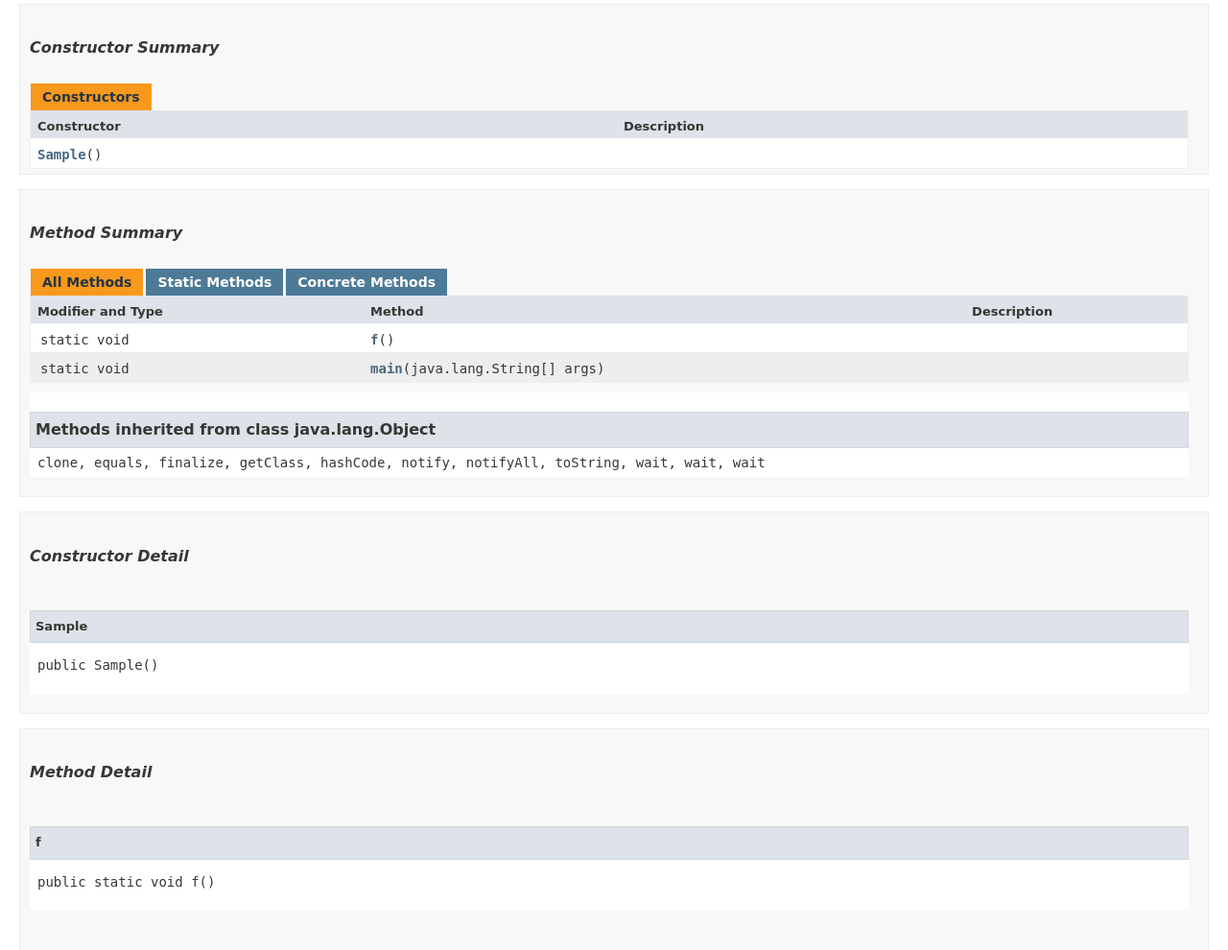
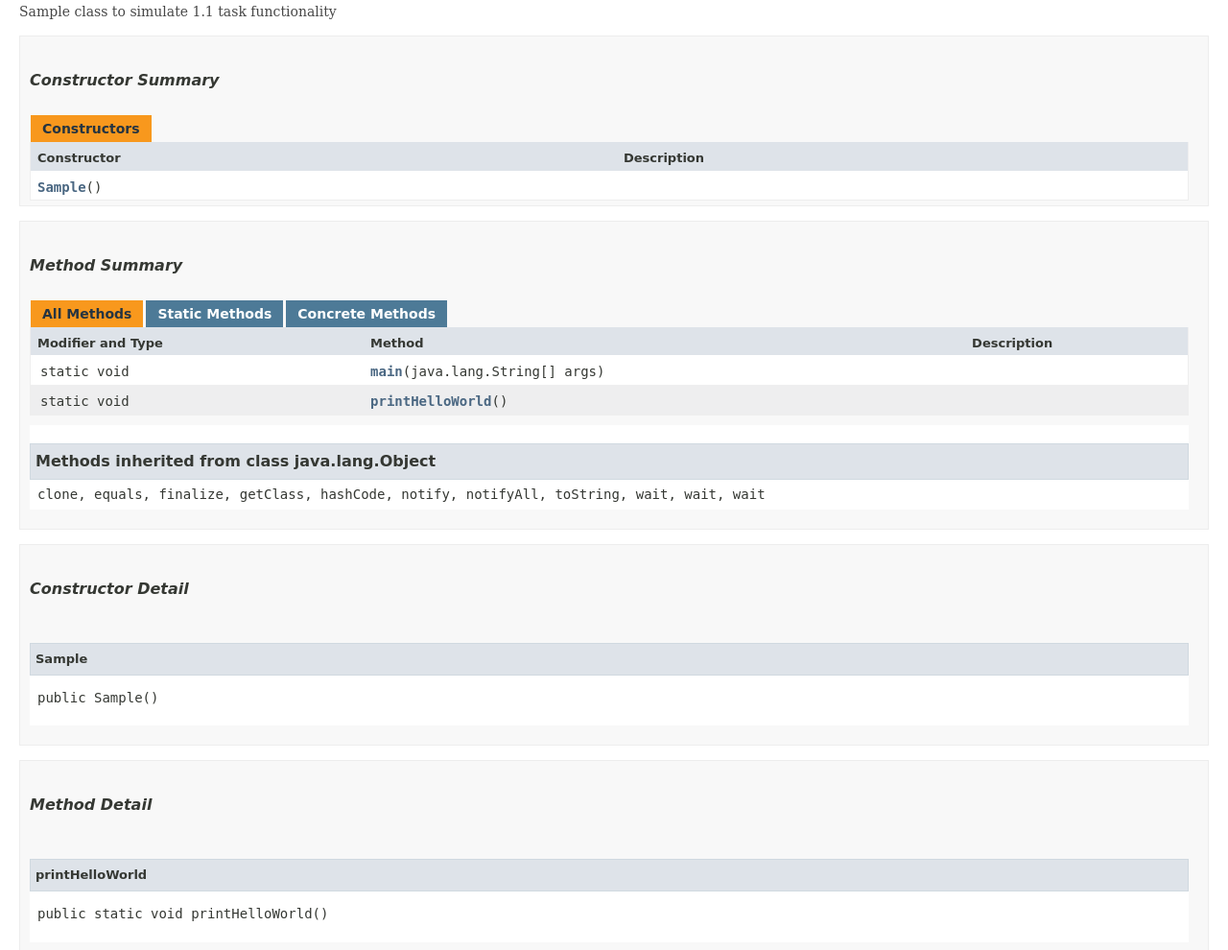
Before and after one commit to shadrina/OOP, a plain HTML site: page Task_1_1_1/ru/nsu/shadrina/Sample.html in a window 1280 px wide. Shown: the part 287-1277 px from the top of the page at 96% size. Drawn offline with Linux system fonts and the light colour scheme; no server answers; a script that the page names is missing; a web font is replaced by a local one.

Commit message:
Deploying to gh-pages from @ shadrina/OOP@b5430638fa2e1e3b92867aa5e55310c8d5b81888 🚀

```diff
--- a/Task_1_1_1/member-search-index.js
+++ b/Task_1_1_1/member-search-index.js
@@ -1 +1 @@
-memberSearchIndex = [{"p":"ru.nsu.shadrina","c":"Sample","l":"f()"},{"p":"ru.nsu.shadrina","c":"Sample","l":"main(String[])","url":"main(java.lang.String[])"},{"p":"ru.nsu.shadrina","c":"Sample","l":"Sample()","url":"%3Cinit%3E()"}]
+memberSearchIndex = [{"p":"ru.nsu.shadrina","c":"Sample","l":"main(String[])","url":"main(java.lang.String[])"},{"p":"ru.nsu.shadrina","c":"Sample","l":"printHelloWorld()"},{"p":"ru.nsu.shadrina","c":"Sample","l":"Sample()","url":"%3Cinit%3E()"}]
--- a/Task_1_1_1/ru/nsu/shadrina/Sample.html
+++ b/Task_1_1_1/ru/nsu/shadrina/Sample.html
@@ -132,6 +132,7 @@ $('.navPadding').css('padding-top', $('.fixedNav').css("height"));
 <hr>
 <pre>public class <span class="typeNameLabel">Sample</span>
 extends java.lang.Object</pre>
+<div class="block">Sample class to simulate 1.1 task functionality</div>
 </li>
 </ul>
 </div>
@@ -175,12 +176,12 @@ extends java.lang.Object</pre>
 </tr>
 <tr id="i0" class="altColor">
 <td class="colFirst"><code>static void</code></td>
-<th class="colSecond" scope="row"><code><span class="memberNameLink"><a href="#f()">f</a></span>()</code></th>
+<th class="colSecond" scope="row"><code><span class="memberNameLink"><a href="#main(java.lang.String%5B%5D)">main</a></span>&#8203;(java.lang.String[]&nbsp;args)</code></th>
 <td class="colLast">&nbsp;</td>
 </tr>
 <tr id="i1" class="rowColor">
 <td class="colFirst"><code>static void</code></td>
-<th class="colSecond" scope="row"><code><span class="memberNameLink"><a href="#main(java.lang.String%5B%5D)">main</a></span>&#8203;(java.lang.String[]&nbsp;args)</code></th>
+<th class="colSecond" scope="row"><code><span class="memberNameLink"><a href="#printHelloWorld()">printHelloWorld</a></span>()</code></th>
 <td class="colLast">&nbsp;</td>
 </tr>
 </table>
@@ -226,13 +227,13 @@ extends java.lang.Object</pre>
 <!--   -->
 </a>
 <h3>Method Detail</h3>
-<a id="f()">
+<a id="printHelloWorld()">
 <!--   -->
 </a>
 <ul class="blockList">
 <li class="blockList">
-<h4>f</h4>
-<pre class="methodSignature">public static&nbsp;void&nbsp;f()</pre>
+<h4>printHelloWorld</h4>
+<pre class="methodSignature">public static&nbsp;void&nbsp;printHelloWorld()</pre>
 </li>
 </ul>
 <a id="main(java.lang.String[])">
```
Also changed, not shown: Task_1_1_1/allclasses-index.html (+3 -1 lines), Task_1_1_1/index-all.html (+13 -11 lines), Task_1_1_1/ru/nsu/shadrina/package-summary.html (+3 -1 lines), 3 other files.
